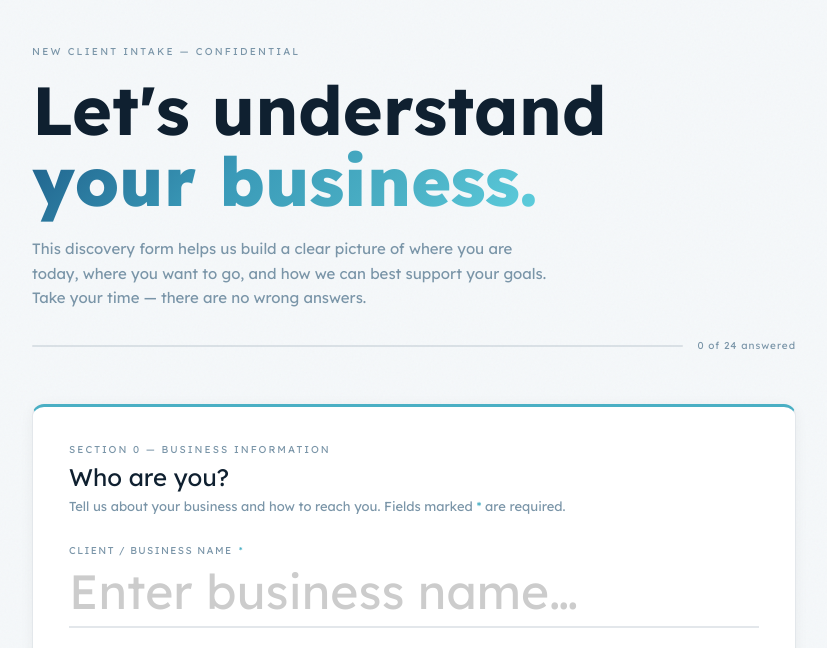
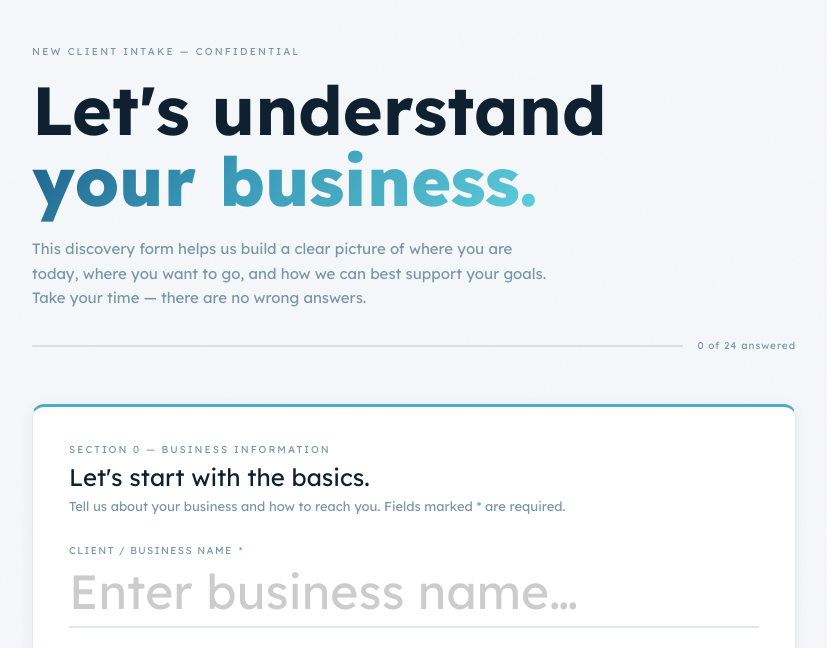
Before and after one commit to MUSO-VENTURES/website, a plain HTML site: page discovery.html in a window 1280 px wide. Shown: the part 152-800 px from the top of the page, without its empty margins (226-1053 px from the left). Drawn offline with Linux system fonts and the light colour scheme.

Commit message:
Soften discovery form section 0 heading copy
Co-Authored-By: Claude Sonnet 4.6 <noreply@anthropic.com>

```diff
--- a/discovery.html
+++ b/discovery.html
@@ -926,7 +926,7 @@ body::before {
   <div class="info-module" id="infoModule">
     <div class="module-header">
       <div class="module-kicker">Section 0 &mdash; Business Information</div>
-      <div class="module-title">Who are you?</div>
+      <div class="module-title">Let's start with the basics.</div>
       <div class="module-desc">Tell us about your business and how to reach you. Fields marked <span style="color:var(--red)">*</span> are required.</div>
     </div>
 
```
